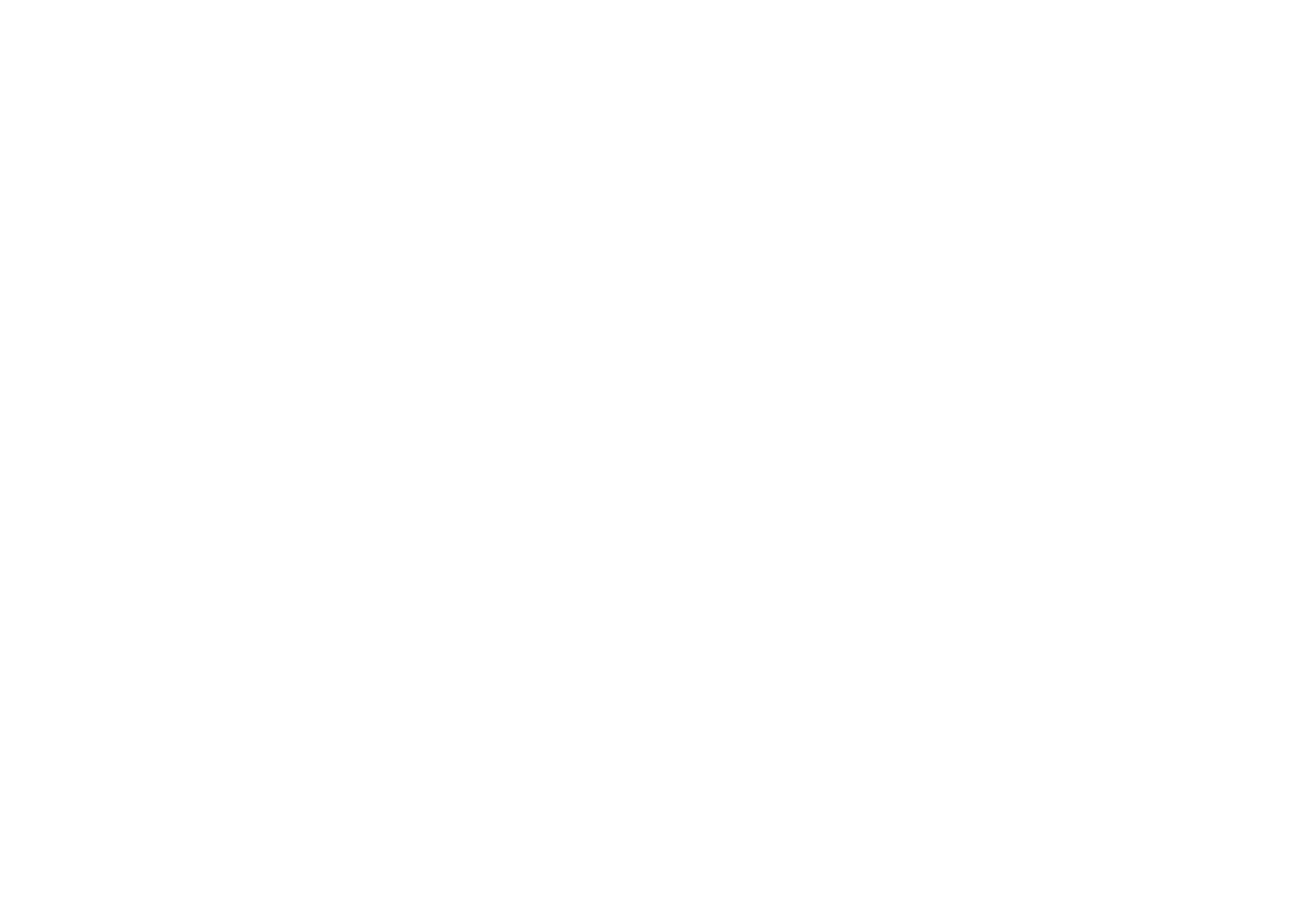
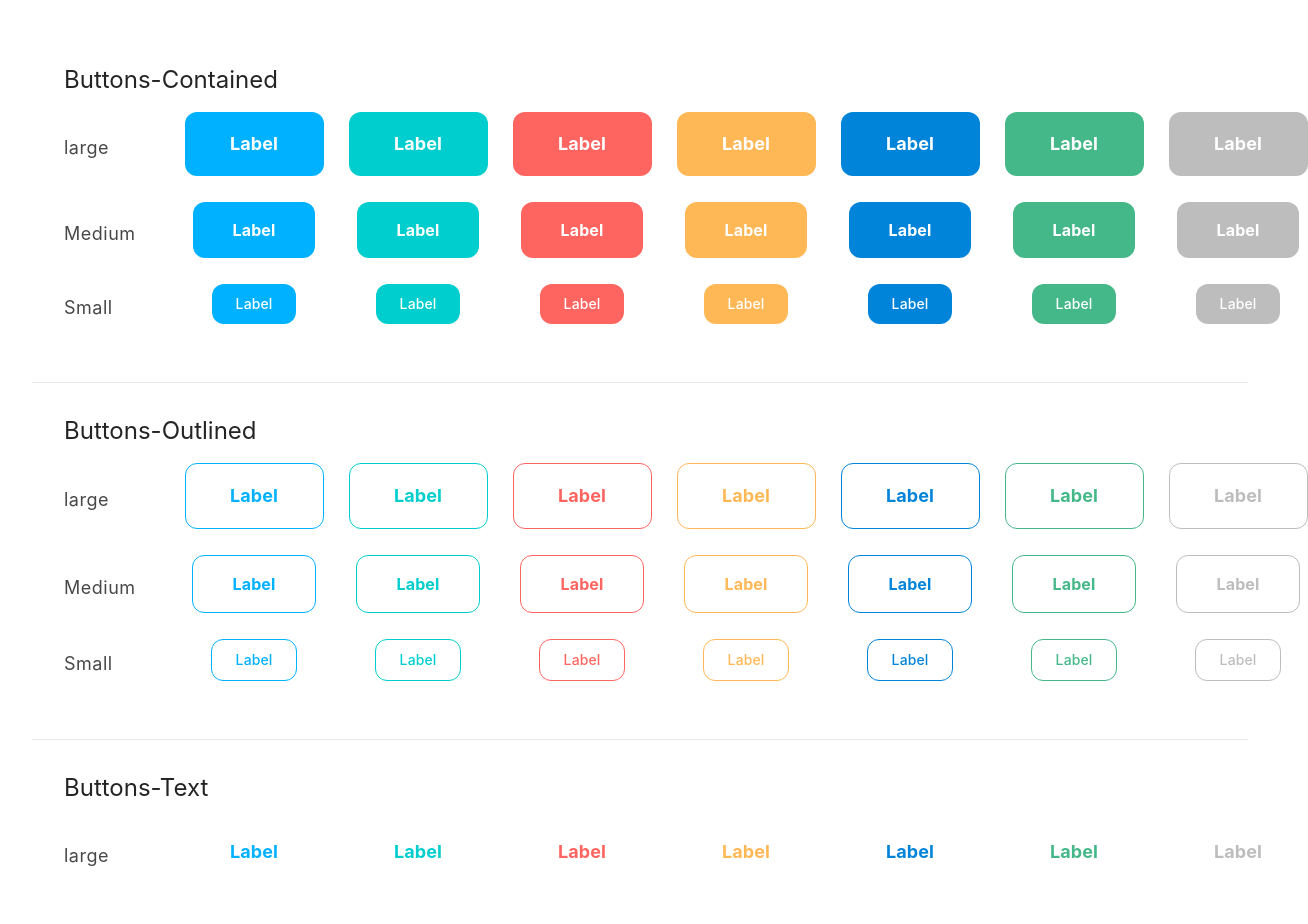
Before and after one commit to cwd3469/Front-OverBrain, a React (Vite) app: page /design/button in a window 1280 px wide. Before the commit this address had no page. Shown: the top 924 px of the page, 1308 px wide, since content can reach past the window. Before the commit the page ends 800 px from the top, so only its background shows below. Built offline with nearby package versions, Linux system fonts and the light colour scheme.

Commit message:
OVB-1 feat : ButtonDesign 추가

```diff
--- a/src/App.tsx
+++ b/src/App.tsx
@@ -1,6 +1,7 @@
 import { BrowserRouter, Route, Routes } from 'react-router-dom';
 import MainPage from './pages/MainPage';
 import MainLayout from './pages/layout/MainLayout';
+import ButtonDesign from './pages/design/ButtonDesign';
 
 const App = () => {
   return (
@@ -9,7 +10,9 @@
         <Route element={<MainLayout />}>
           <Route path="/" element={<MainPage />} />
         </Route>
-        <Route></Route>
+        <Route path="/design">
+          <Route path="button" element={<ButtonDesign />} />
+        </Route>
       </Routes>
     </BrowserRouter>
   );
--- a/src/components/common/table/DataTable.tsx
+++ b/src/components/common/table/DataTable.tsx
@@ -167,5 +167,5 @@
   align-self: stretch;
   max-height: ${(props) => (props.viewSize ? `${49 * props.viewSize}px` : 'auto')};
   color: var(--gray-cool-700, #4e5962);
-  ${(props) => props.theme.typography.body2}
+  ${(props) => props.theme.typography.B2_Body_16_B}
 `;
--- a/src/pages/design/ButtonDesign.tsx
+++ b/src/pages/design/ButtonDesign.tsx
@@ -1,5 +1,126 @@
+import OButton from '@/components/common/button/OButton';
+import { DesignComponent, ODesignCard, OVDesignPageWrapper } from '@/components/common/layout/ODesignCard';
+import { PaletteKey } from '@/styles/palette';
+
+const palettes: PaletteKey[] = ['primary', 'secondary', 'error', 'warning', 'info', 'success', 'gray'];
+
 const ButtonDesign = () => {
-  return <div>ButtonDesign</div>;
+  const designComponent: DesignComponent[] = [
+    {
+      id: '1',
+      title: 'Buttons-Contained',
+      ui: [
+        {
+          size: 'large',
+          component: palettes.map((el) => {
+            return (
+              <OButton size="lg" palette={el} key={el}>
+                Label
+              </OButton>
+            );
+          }),
+        },
+        {
+          size: 'Medium',
+          component: palettes.map((el) => {
+            return (
+              <OButton size="md" palette={el} key={el}>
+                Label
+              </OButton>
+            );
+          }),
+        },
+        {
+          size: 'Small',
+          component: palettes.map((el) => {
+            return (
+              <OButton size="sm" palette={el} key={el}>
+                Label
+              </OButton>
+            );
+          }),
+        },
+      ],
+    },
+    {
+      id: '2',
+      title: 'Buttons-Outlined',
+      ui: [
+        {
+          size: 'large',
+          component: palettes.map((el) => {
+            return (
+              <OButton size="lg" palette={el} key={el} variant="outlined">
+                Label
+              </OButton>
+            );
+          }),
+        },
+        {
+          size: 'Medium',
+          component: palettes.map((el) => {
+            return (
+              <OButton size="md" palette={el} key={el} variant="outlined">
+                Label
+              </OButton>
+            );
+          }),
+        },
+        {
+          size: 'Small',
+          component: palettes.map((el) => {
+            return (
+              <OButton size="sm" palette={el} key={el} variant="outlined">
+                Label
+              </OButton>
+            );
+          }),
+        },
+      ],
+    },
+    {
+      id: '3',
+      title: 'Buttons-Text ',
+      ui: [
+        {
+          size: 'large',
+          component: palettes.map((el) => {
+            return (
+              <OButton size="lg" palette={el} key={el} variant="text">
+                Label
+              </OButton>
+            );
+          }),
+        },
+        {
+          size: 'Medium',
+          component: palettes.map((el) => {
+            return (
+              <OButton size="md" palette={el} key={el} variant="text">
+                Label
+              </OButton>
+            );
+          }),
+        },
+        {
+          size: 'Small',
+          component: palettes.map((el) => {
+            return (
+              <OButton size="sm" palette={el} key={el} variant="text">
+                Label
+              </OButton>
+            );
+          }),
+        },
+      ],
+    },
+  ];
+
+  return (
+    <OVDesignPageWrapper>
+      <ODesignCard components={designComponent} />
+    </OVDesignPageWrapper>
+  );
 };
 
 export default ButtonDesign;
```
